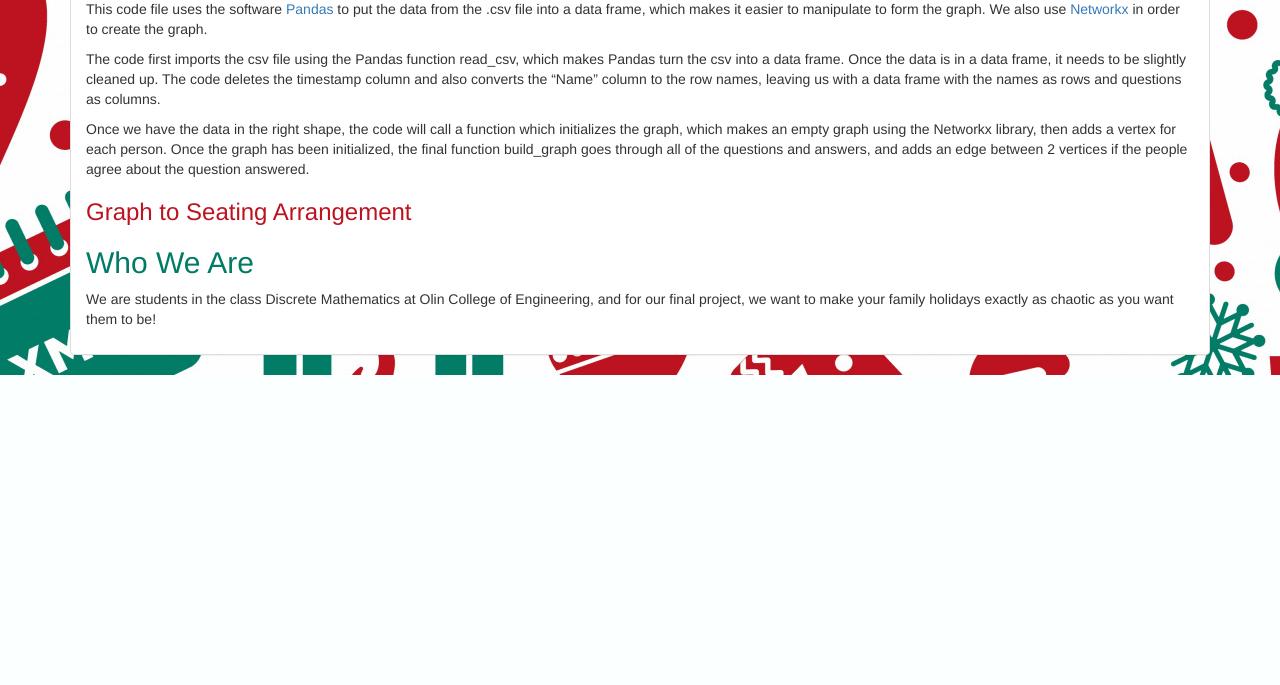
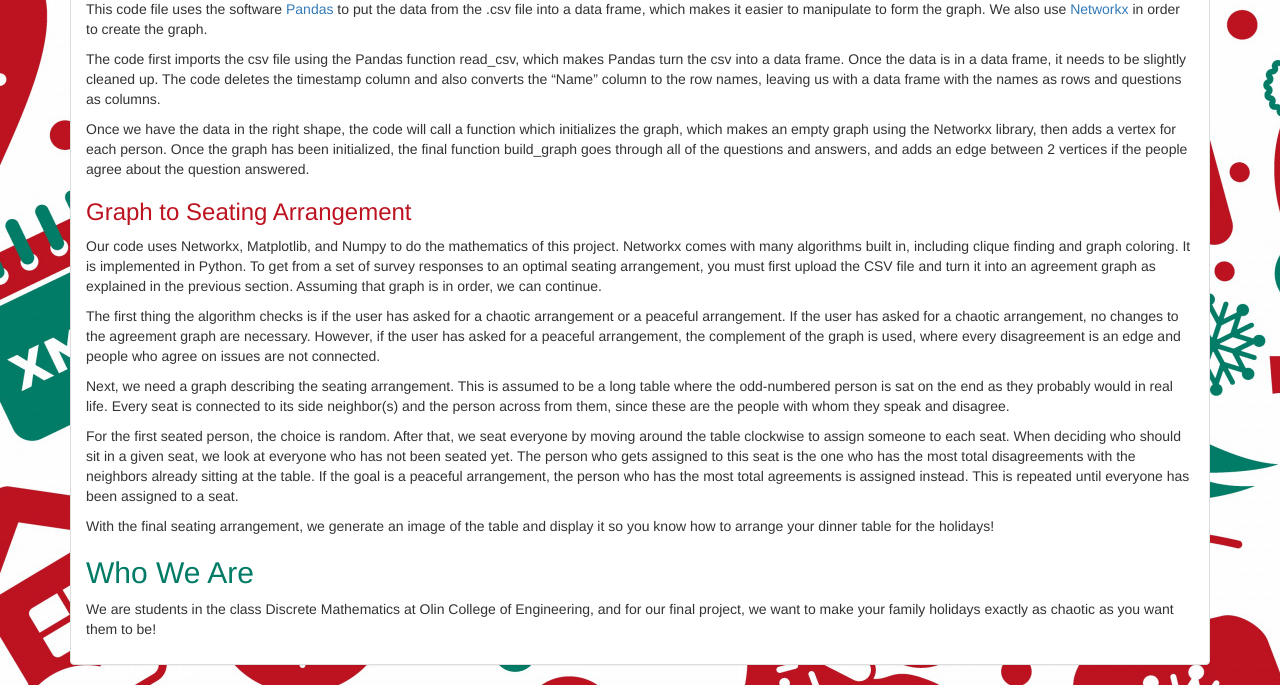
Before and after one commit to michaelremley/christmas_conflict_creator, a Flask app: page / in a window 1280 px wide. Shown: the part 1387-2072 px from the top of the page. Before the commit the page ends 1762 px from the top, so only its background shows below. Run offline with Flask 2, Linux system fonts and the light colour scheme; some libraries are stand-ins or nearby versions.

Commit message:
Add graph to seating arrangment section

```diff
--- a/app/templates/index.html
+++ b/app/templates/index.html
@@ -68,6 +68,21 @@
   </p>
 
   <h3 style="color: #bd1320;">Graph to Seating Arrangement</h3>
+  <p>
+    Our code uses Networkx, Matplotlib, and Numpy to do the mathematics of this project. Networkx comes with many algorithms built in, including clique finding and graph coloring. It is implemented in Python. To get from a set of survey responses to an optimal seating arrangement, you must first upload the CSV file and turn it into an agreement graph as explained in the previous section. Assuming that graph is in order, we can continue.
+  </p>
+  <p>
+    The first thing the algorithm checks is if the user has asked for a chaotic arrangement or a peaceful arrangement. If the user has asked for a chaotic arrangement, no changes to the agreement graph are necessary. However, if the user has asked for a peaceful arrangement, the complement of the graph is used, where every disagreement is an edge and people who agree on issues are not connected.
+  </p>
+  <p>
+    Next, we need a graph describing the seating arrangement. This is assumed to be a long table where the odd-numbered person is sat on the end as they probably would in real life. Every seat is connected to its side neighbor(s) and the person across from them, since these are the people with whom they speak and disagree.
+  </p>
+  <p>
+    For the first seated person, the choice is random. After that, we seat everyone by moving around the table clockwise to assign someone to each seat. When deciding who should sit in a given seat, we look at everyone who has not been seated yet. The person who gets assigned to this seat is the one who has the most total disagreements with the neighbors already sitting at the table. If the goal is a peaceful arrangement, the person who has the most total agreements is assigned instead. This is repeated until everyone has been assigned to a seat.
+  </p>
+  <p>
+    With the final seating arrangement, we generate an image of the table and display it so you know how to arrange your dinner table for the holidays!
+  </p>
   <h2 style="color: #007b66;">Who We Are</h2>
   <p>
     We are students in the class Discrete Mathematics at Olin College of Engineering, and for our final project, we want to make your family holidays exactly as chaotic as you want them to be!
```
